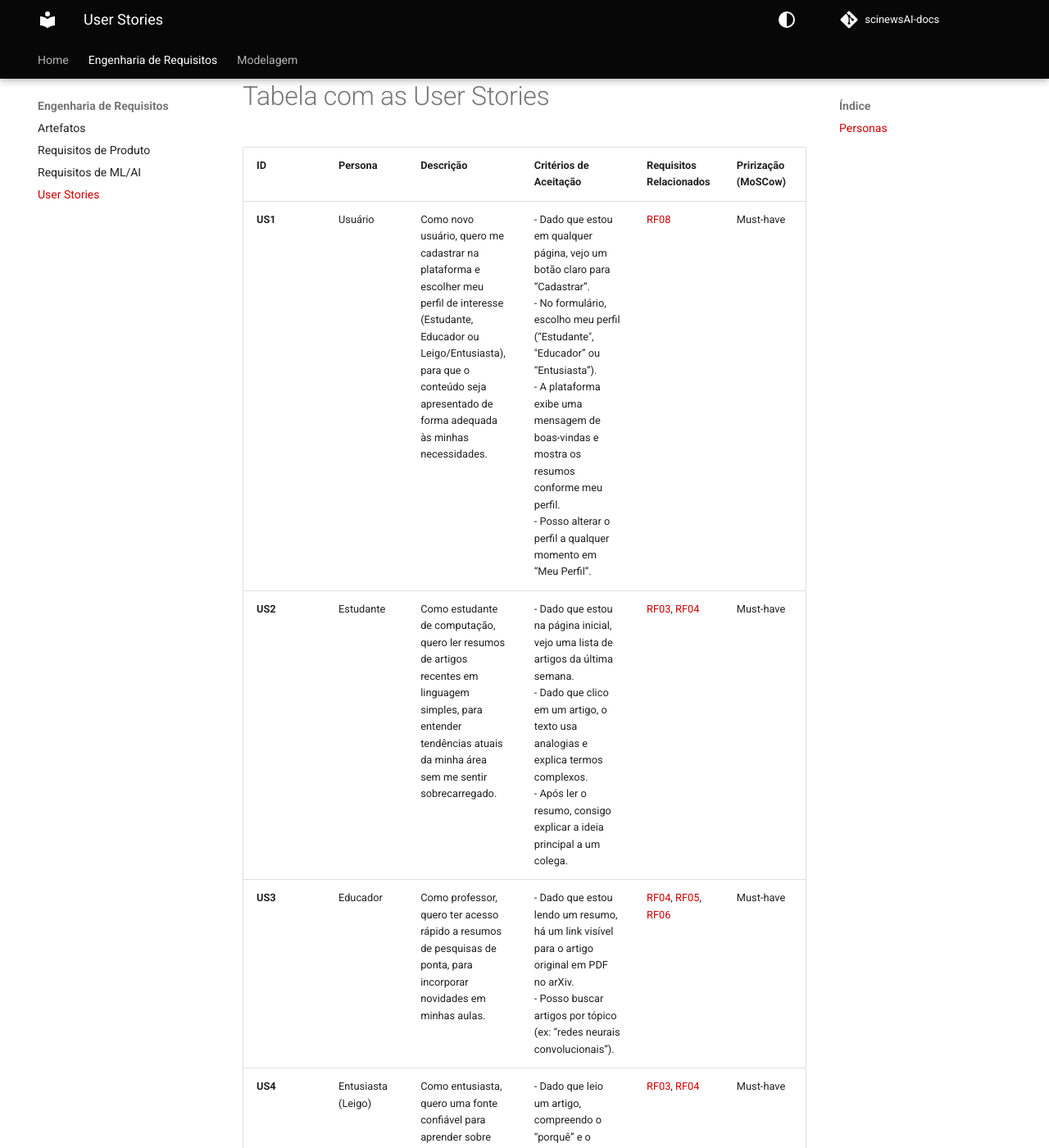
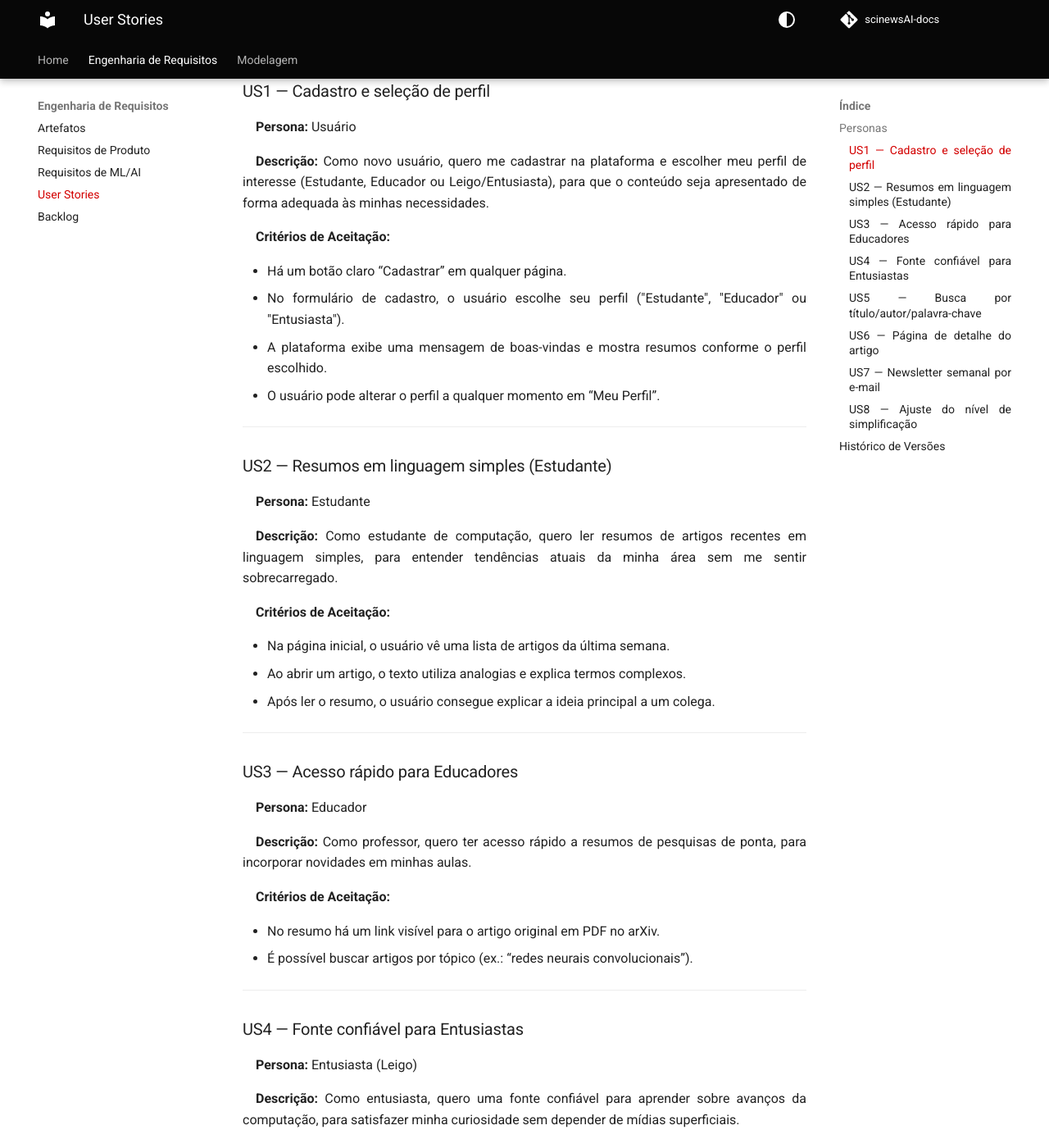
Before and after one commit to unb-Sistemas-de-Machine-learning/scinewsAI-docs, an MkDocs documentation site: the page built from docs/user_stories.md, in a window 1280 px wide and 1400 px high, scrolled down 647 px. Shown: the whole window at 82% size. Built offline with MkDocs 1.6.1 and Material for MkDocs 9.7.7, drawn with Linux system fonts in a browser that asks for light colours; comment, search, counter and statistics services are not loaded; the version menu is left out; some of the changed text lies outside the part shown.

Commit message:
Create separated files for user stories and product backlog

```diff
--- /dev/null
+++ b/docs/backlog.md
@@ -0,0 +1,23 @@
+# Backlog
+
+| ID | Persona | Descrição | Critérios de Aceitação | Requisitos Relacionados | Priorização (MoSCoW) |
+| --- | --- | --- | --- | --- | --- |
+| **US1** | Usuário | Como novo usuário, quero me cadastrar na plataforma e escolher meu perfil de interesse (Estudante, Educador ou Leigo/Entusiasta), para que o conteúdo seja apresentado de forma adequada às minhas necessidades. | - Dado que estou em qualquer página, vejo um botão claro para “Cadastrar”.<br>- No formulário, escolho meu perfil (“Estudante", "Educador” ou “Entusiasta”).<br>- A plataforma exibe uma mensagem de boas-vindas e mostra os resumos conforme meu perfil.<br>- Posso alterar o perfil a qualquer momento em “Meu Perfil”. | [RF08](product_requirements.md#RF08) | Must-have |
+| **US2** | Estudante | Como estudante de computação, quero ler resumos de artigos recentes em linguagem simples, para entender tendências atuais da minha área sem me sentir sobrecarregado. | - Dado que estou na página inicial, vejo uma lista de artigos da última semana.<br>- Dado que clico em um artigo, o texto usa analogias e explica termos complexos.<br>- Após ler o resumo, consigo explicar a ideia principal a um colega. | [RF03](product_requirements.md#RF03), [RF04](product_requirements.md#RF04) | Must-have |
+| **US3** | Educador | Como professor, quero ter acesso rápido a resumos de pesquisas de ponta, para incorporar novidades em minhas aulas. | - Dado que estou lendo um resumo, há um link visível para o artigo original em PDF no arXiv.<br>- Posso buscar artigos por tópico (ex: “redes neurais convolucionais”). | [RF04](product_requirements.md#RF04), [RF05](product_requirements.md#RF05), [RF06](product_requirements.md#RF06) | Must-have            |
+| **US4** | Entusiasta (Leigo) | Como entusiasta, quero uma fonte confiável para aprender sobre avanços da computação, para satisfazer minha curiosidade sem depender de mídias superficiais.                                                     | - Dado que leio um artigo, compreendo o “porquê” e o “como” da tecnologia, não apenas “o que” ela faz.<br>- Após terminar o artigo, tenho contexto suficiente para decidir se quero ler o artigo completo. | [RF03](product_requirements.md#RF03), [RF04](product_requirements.md#RF04) | Must-have |
+| **US5** | Usuário | Como usuário, quero poder buscar artigos por título, autor ou palavra-chave, para encontrar rapidamente os temas que me interessam. | Dado que estou na página inicial, vejo um campo de busca.<br>- Quando digito um termo, vejo resultados relevantes com título, autores e resumo simplificado.<br>- Se não houver resultados, o sistema exibe uma mensagem de “Nenhum artigo encontrado”. | [RF06](product_requirements.md#RF06) | Should-have |
+| **US6** | Usuário | Como usuário, quero acessar uma página de detalhes de um artigo, para ler o texto simplificado completo e visitar a fonte original no arXiv. | - Dado que clico em um artigo da lista, sou levado à página de detalhe.<br>- A página mostra o texto completo, autores, data e o link para o artigo original.<br>- Posso voltar facilmente à lista de artigos. | [RF04](product_requirements.md#RF04), [RF05](product_requirements.md#RF05) | Must-have |
+| **US7** | Usuário | Como usuário, quero receber um e-mail semanal com os principais artigos simplificados, para me manter atualizado mesmo sem visitar o site. | - Dado que estou logado, posso ativar/desativar a newsletter nas configurações.<br>- Recebo o e-mail semanal com títulos, resumos e links.<br>- O e-mail é legível e responsivo em dispositivos móveis. | [RF07](product_requirements.md#RF07) | Must-have |
+| **US8** | Estudante / Entusiasta | Como leitor, quero ajustar o nível de simplificação dos textos (básico, intermediário), para que o conteúdo seja adequado ao meu conhecimento. | - Dado que leio um artigo, vejo uma opção para alterar o nível de explicação.<br>- Quando altero o nível, o texto se adapta automaticamente.<br>- A plataforma lembra minha preferência para futuros acessos. | [RF03](product_requirements.md#RF03), [RF04](product_requirements.md#RF04) | Must-have |
+
+<div align="center">
+  <p><strong>Tabela 1:</strong> Backlog priorizado utilizado a técnica MoSCoW. <em>Fonte: Arthur Grandão, 2025.</em></p>
+</div>
+
+## Histórico de Versões
+
+| Versão | Data | Descrição | Autores | Revisores |
+| --- | --- | --- | --- | --- |
+| `1.0`  | 19/10/2025 | Priorização usando MoSCoW | [Arthur Grandão](https://github.com/arthurgrandao) |  |
+| `1.1` | 20/10/2025 | Formata texto, adiciona legendas nas tabelas, e separa USs e Backlog. | [Bruno Martins](https://github.com/brunomartins03) |
--- a/docs/user_stories.md
+++ b/docs/user_stories.md
@@ -1,32 +1,130 @@
-# Histórias de Usuário
+# User Stories
 
 ## Personas
 
-* **Usuário**: Representa o público geral da plataforma — qualquer pessoa interessada em acessar e aprender com os resumos simplificados dos artigos científicos. Busca ter uma experiência personalizada conforme seu perfil (Estudante, Educador ou Entusiasta), com acesso fácil a conteúdo atualizado e compreensível.
+**Usuário**: Representa o público geral da plataforma — qualquer pessoa interessada em acessar e aprender com os resumos simplificados dos artigos científicos. Busca ter uma experiência personalizada conforme seu perfil (Estudante, Educador ou Entusiasta), com acesso fácil a conteúdo atualizado e compreensível.
 
-* **Estudante**: Aluno de graduação ou pós-graduação em ciência da computação (ou áreas relacionadas) que busca compreender tendências atuais sem enfrentar barreiras técnicas excessivas. Procura entender o essencial das pesquisas recentes e ampliar seu conhecimento de forma prática e acessível.
+**Estudante**: Aluno de graduação ou pós-graduação em ciência da computação (ou áreas relacionadas) que busca compreender tendências atuais sem enfrentar barreiras técnicas excessivas. Procura entender o essencial das pesquisas recentes e ampliar seu conhecimento de forma prática e acessível.
 
-* **Educador**: Professor universitário ou instrutor que deseja incorporar novidades da pesquisa científica em suas aulas e manter-se atualizado sobre o estado da arte. Deseja encontrar rapidamente resumos confiáveis e relevantes para utilizar em suas práticas de ensino.
+**Educador**: Professor universitário ou instrutor que deseja incorporar novidades da pesquisa científica em suas aulas e manter-se atualizado sobre o estado da arte. Deseja encontrar rapidamente resumos confiáveis e relevantes para utilizar em suas práticas de ensino.
 
-* **Entusiasta (Leigo)**: Pessoa curiosa e interessada em ciência e tecnologia, mas sem formação técnica formal na área. Quer aprender de forma acessível e confiável, buscando compreender os avanços da computação sem precisar enfrentar jargões técnicos ou paywalls.
+**Entusiasta (Leigo)**: Pessoa curiosa e interessada em ciência e tecnologia, mas sem formação técnica formal na área. Quer aprender de forma acessível e confiável, buscando compreender os avanços da computação sem precisar enfrentar jargões técnicos ou paywalls.
 
-# Tabela com as User Stories
+---
 
-| **ID**  | **Persona**            | **Descrição**                                                                                                                                                                                                    | **Critérios de Aceitação**                                                                                                                                                                                                                                                                                                | **Requisitos Relacionados**                                                                                      | **Prirização (MoSCow)** |
-| ------- | ---------------------- | ---------------------------------------------------------------------------------------------------------------------------------------------------------------------------------------------------------------- | ------------------------------------------------------------------------------------------------------------------------------------------------------------------------------------------------------------------------------------------------------------------------------------------------------------------------- | ---------------------------------------------------------------------------------------------------------------- | ----------------------- |
-| **US1** | Usuário                | Como novo usuário, quero me cadastrar na plataforma e escolher meu perfil de interesse (Estudante, Educador ou Leigo/Entusiasta), para que o conteúdo seja apresentado de forma adequada às minhas necessidades. | - Dado que estou em qualquer página, vejo um botão claro para “Cadastrar”.<br>- No formulário, escolho meu perfil (“Estudante", "Educador” ou “Entusiasta”).<br>- A plataforma exibe uma mensagem de boas-vindas e mostra os resumos conforme meu perfil.<br>- Posso alterar o perfil a qualquer momento em “Meu Perfil”. | [RF08](product_requirements.md#RF08)                                                                             | Must-have               |
-| **US2** | Estudante              | Como estudante de computação, quero ler resumos de artigos recentes em linguagem simples, para entender tendências atuais da minha área sem me sentir sobrecarregado.                                            | - Dado que estou na página inicial, vejo uma lista de artigos da última semana.<br>- Dado que clico em um artigo, o texto usa analogias e explica termos complexos.<br>- Após ler o resumo, consigo explicar a ideia principal a um colega.                                                                               | [RF03](product_requirements.md#RF03), [RF04](product_requirements.md#RF04)                                       | Must-have               |
-| **US3** | Educador               | Como professor, quero ter acesso rápido a resumos de pesquisas de ponta, para incorporar novidades em minhas aulas.                                                                                              | - Dado que estou lendo um resumo, há um link visível para o artigo original em PDF no arXiv.<br>- Posso buscar artigos por tópico (ex: “redes neurais convolucionais”).                                                                                                                                                   | [RF04](product_requirements.md#RF04), [RF05](product_requirements.md#RF05), [RF06](product_requirements.md#RF06) | Must-have               |
-| **US4** | Entusiasta (Leigo)     | Como entusiasta, quero uma fonte confiável para aprender sobre avanços da computação, para satisfazer minha curiosidade sem depender de mídias superficiais.                                                     | - Dado que leio um artigo, compreendo o “porquê” e o “como” da tecnologia, não apenas “o que” ela faz.<br>- Após terminar o artigo, tenho contexto suficiente para decidir se quero ler o artigo completo.                                                                                                                | [RF03](product_requirements.md#RF03), [RF04](product_requirements.md#RF04)                                       | Must-have               |
-| **US5** | Usuário                | Como usuário, quero poder buscar artigos por título, autor ou palavra-chave, para encontrar rapidamente os temas que me interessam.                                                                              | - Dado que estou na página inicial, vejo um campo de busca.<br>- Quando digito um termo, vejo resultados relevantes com título, autores e resumo simplificado.<br>- Se não houver resultados, o sistema exibe uma mensagem de “Nenhum artigo encontrado”.                                                                 | [RF06](product_requirements.md#RF06)                                                                             | Should-have             |
-| **US6** | Usuário                | Como usuário, quero acessar uma página de detalhes de um artigo, para ler o texto simplificado completo e visitar a fonte original no arXiv.                                                                     | - Dado que clico em um artigo da lista, sou levado à página de detalhe.<br>- A página mostra o texto completo, autores, data e o link para o artigo original.<br>- Posso voltar facilmente à lista de artigos.                                                                                                            | [RF04](product_requirements.md#RF04), [RF05](product_requirements.md#RF05)                                       | Must-have               |
-| **US7** | Usuário                | Como usuário, quero receber um e-mail semanal com os principais artigos simplificados, para me manter atualizado mesmo sem visitar o site.                                                                       | - Dado que estou logado, posso ativar/desativar a newsletter nas configurações.<br>- Recebo o e-mail semanal com títulos, resumos e links.<br>- O e-mail é legível e responsivo em dispositivos móveis.                                                                                                                   | [RF07](product_requirements.md#RF07)                                                                             | Must-have               |
-| **US8** | Estudante / Entusiasta | Como leitor, quero ajustar o nível de simplificação dos textos (básico, intermediário), para que o conteúdo seja adequado ao meu conhecimento.                                                                   | - Dado que leio um artigo, vejo uma opção para alterar o nível de explicação.<br>- Quando altero o nível, o texto se adapta automaticamente.<br>- A plataforma lembra minha preferência para futuros acessos.                                                                                                             | [RF03](product_requirements.md#RF03), [RF04](product_requirements.md#RF04)                                       | Must-have               |
+### US1 — Cadastro e seleção de perfil
+
+**Persona:** Usuário
+
+**Descrição:** Como novo usuário, quero me cadastrar na plataforma e escolher meu perfil de interesse (Estudante, Educador ou Leigo/Entusiasta), para que o conteúdo seja apresentado de forma adequada às minhas necessidades.
+
+**Critérios de Aceitação:**
+
+* Há um botão claro “Cadastrar” em qualquer página.
+* No formulário de cadastro, o usuário escolhe seu perfil ("Estudante", "Educador" ou "Entusiasta").
+* A plataforma exibe uma mensagem de boas-vindas e mostra resumos conforme o perfil escolhido.
+* O usuário pode alterar o perfil a qualquer momento em “Meu Perfil”.
+
+---
+
+### US2 — Resumos em linguagem simples (Estudante)
+
+**Persona:** Estudante
+
+**Descrição:** Como estudante de computação, quero ler resumos de artigos recentes em linguagem simples, para entender tendências atuais da minha área sem me sentir sobrecarregado.
+
+**Critérios de Aceitação:**
+
+* Na página inicial, o usuário vê uma lista de artigos da última semana.
+* Ao abrir um artigo, o texto utiliza analogias e explica termos complexos.
+* Após ler o resumo, o usuário consegue explicar a ideia principal a um colega.
+
+---
+
+### US3 — Acesso rápido para Educadores
+
+**Persona:** Educador
+
+**Descrição:** Como professor, quero ter acesso rápido a resumos de pesquisas de ponta, para incorporar novidades em minhas aulas.
+
+**Critérios de Aceitação:**
+
+* No resumo há um link visível para o artigo original em PDF no arXiv.
+* É possível buscar artigos por tópico (ex.: “redes neurais convolucionais”).
+
+---
+
+### US4 — Fonte confiável para Entusiastas
+
+**Persona:** Entusiasta (Leigo)
+
+**Descrição:** Como entusiasta, quero uma fonte confiável para aprender sobre avanços da computação, para satisfazer minha curiosidade sem depender de mídias superficiais.
+
+**Critérios de Aceitação:**
+
+* Ao ler um artigo, o usuário compreende o “porquê” e o “como” da tecnologia, não apenas “o que” ela faz.
+* Após terminar o resumo, o usuário tem contexto suficiente para decidir se quer ler o artigo completo.
+
+---
+
+### US5 — Busca por título/autor/palavra-chave
+
+**Persona:** Usuário
+
+**Descrição:** Como usuário, quero poder buscar artigos por título, autor ou palavra-chave, para encontrar rapidamente os temas que me interessam.
+
+**Critérios de Aceitação:**
+
+* Há um campo de busca na página inicial.
+* Ao digitar um termo, aparecem resultados relevantes com título, autores e resumo simplificado.
+* Se não houver resultados, o sistema exibe “Nenhum artigo encontrado”.
+
+---
+
+### US6 — Página de detalhe do artigo
+
+**Persona:** Usuário
+
+**Descrição:** Como usuário, quero acessar uma página de detalhes de um artigo, para ler o texto simplificado completo e visitar a fonte original no arXiv.
+
+**Critérios de Aceitação:**
+
+* Ao clicar em um artigo da lista, o usuário é levado à página de detalhe.
+* A página mostra o texto completo, autores, data e link para o artigo original.
+* É fácil voltar para a lista de artigos.
+
+---
+
+### US7 — Newsletter semanal por e-mail
+
+**Persona:** Usuário
+
+**Descrição:** Como usuário, quero receber um e-mail semanal com os principais artigos simplificados, para me manter atualizado mesmo sem visitar o site.
+
+**Critérios de Aceitação:**
+
+* Usuário logado pode ativar/desativar a newsletter nas configurações.
+* O usuário recebe o e-mail semanal com títulos, resumos e links.
+* O e-mail é legível e responsivo em dispositivos móveis.
+
+---
+
+### US8 — Ajuste do nível de simplificação
+
+**Persona:** Estudante / Entusiasta
+
+**Descrição:** Como leitor, quero ajustar o nível de simplificação dos textos (básico, intermediário), para que o conteúdo seja adequado ao meu conhecimento.
+
+**Critérios de Aceitação:**
+
+* Em cada artigo há uma opção para alterar o nível de explicação.
+* Ao alterar o nível, o texto se adapta automaticamente.
+* A plataforma lembra a preferência do usuário para acessos futuros.
 
 
 ## Histórico de Versões
 
-| Versão | Data       | Descrição                                    | Autores                                            | Revisores |
-| ------ | ---------- | -------------------------------------------- | -------------------------------------------------- | --------- |
-| `1.0`  | 19/10/2025 | Criação do documento de histórias de usuário | [Gustavo Melo](https://github.com/gusrberto)       |           |
-| `1.1`  | 19/10/2025 | Priorização usando MoSCoW                    | [Arthur Grandão](https://github.com/arthurgrandao) |
+| Versão | Data | Descrição | Autores | Revisores |
+| --- | --- | --- | --- | --- |
+| `1.0`  | 19/10/2025 | Criação do documento de histórias de usuário | [Gustavo Melo](https://github.com/gusrberto) |  |
+| `1.1` | 20/10/2025 | Organiza arquivos de USs e Backlog | [Bruno Martins](https://github.com/brunomartins03) |
--- a/mkdocs.yml
+++ b/mkdocs.yml
@@ -25,6 +25,7 @@
     - Requisitos de Produto: product_requirements.md
     - Requisitos de ML/AI: ml_requirements.md
     - User Stories: user_stories.md
+    - Backlog: backlog.md
   - Modelagem:
     - Arquitetura de Software: architecture.md
     - Engenharia de Dados: data_engineering.md
```
